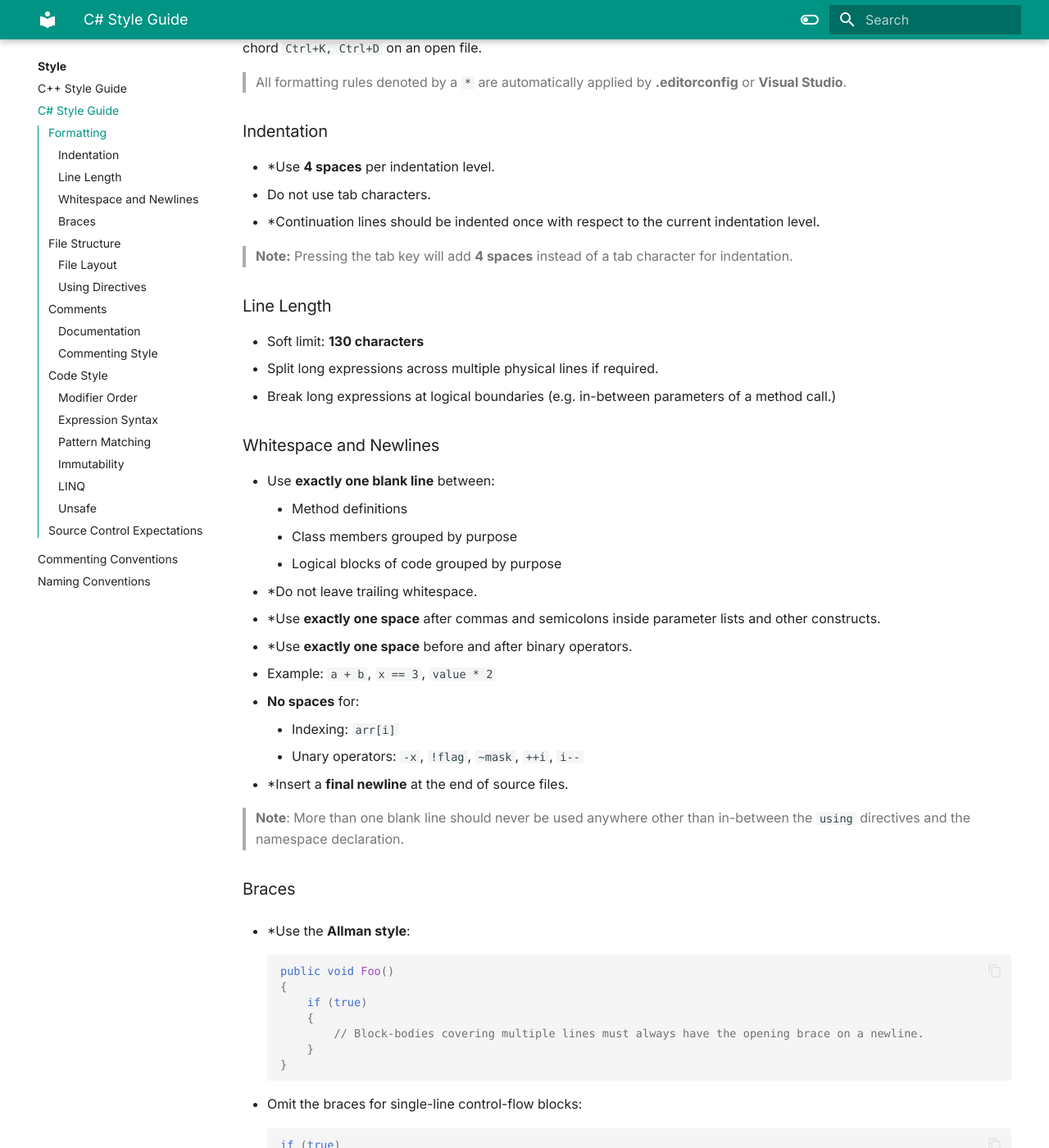
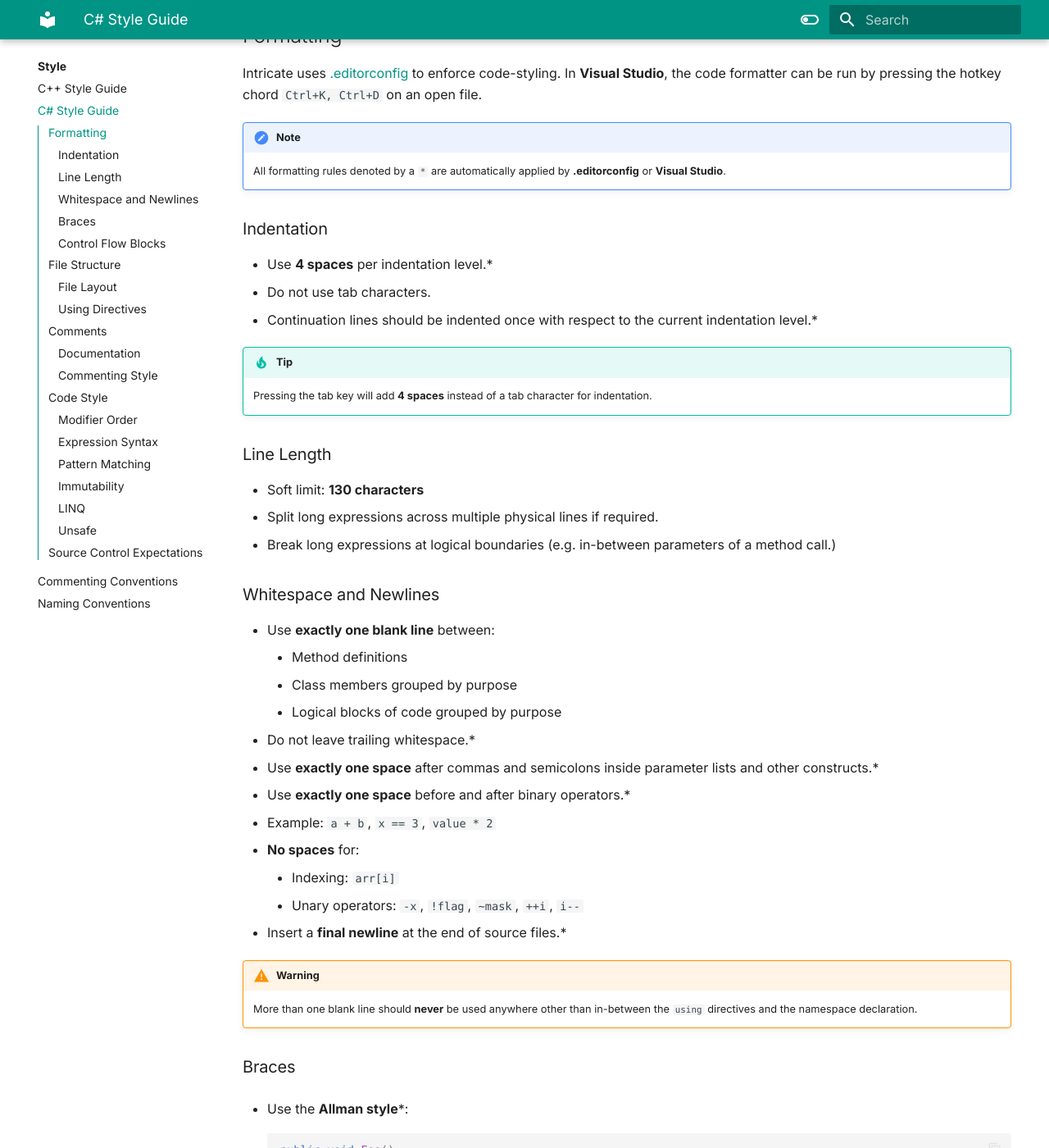
Before and after one commit to Intricate-Dev-Team/IntricateEngineDocs, an MkDocs documentation site: the page built from docs/style/csharp-style.md, in a window 1280 px wide and 1400 px high, scrolled down 417 px. Shown: the whole window at 82% size. Built offline with MkDocs 1.6.1 and Material for MkDocs 9.7.7, drawn with Linux system fonts in a browser that asks for light colours; some web fonts are replaced; some of the changed text lies outside the part shown.

Commit message:
Fix csharp_style.md

````diff
--- a/docs/style/csharp-style.md
+++ b/docs/style/csharp-style.md
@@ -11,15 +12,17 @@ This section defines stylistic, structural, and formatting standards for C# sour
 
 Intricate uses [.editorconfig](https://editorconfig.org/) to enforce code-styling. In **Visual Studio**, the code formatter can be run by pressing the hotkey chord `Ctrl+K, Ctrl+D` on an open file.
 
-> All formatting rules denoted by a `*` are automatically applied by **.editorconfig** or **Visual Studio**.
+!!! note
+    All formatting rules denoted by a `*` are automatically applied by **.editorconfig** or **Visual Studio**.
 
 ### Indentation
 
-- \*Use **4 spaces** per indentation level.
+- Use **4 spaces** per indentation level.\*
 - Do not use tab characters.
-- \*Continuation lines should be indented once with respect to the current indentation level.
+- Continuation lines should be indented once with respect to the current indentation level.\*
 
-> **Note:** Pressing the tab key will add **4 spaces** instead of a tab character for indentation.
+!!! tip
+    Pressing the tab key will add **4 spaces** instead of a tab character for indentation.
 
 ### Line Length
 
@@ -33,20 +36,21 @@ Intricate uses [.editorconfig](https://editorconfig.org/) to enforce code-stylin
     - Method definitions
     - Class members grouped by purpose
     - Logical blocks of code grouped by purpose
-- \*Do not leave trailing whitespace.
-- \*Use **exactly one space** after commas and semicolons inside parameter lists and other constructs.
-- \*Use **exactly one space** before and after binary operators.
+- Do not leave trailing whitespace.\*
+- Use **exactly one space** after commas and semicolons inside parameter lists and other constructs.\*
+- Use **exactly one space** before and after binary operators.\*
   - Example: `a + b`, `x == 3`, `value * 2`
   - **No spaces** for:
     - Indexing: `arr[i]`
     - Unary operators: `-x`, `!flag`, `~mask`, `++i`, `i--`
-- \*Insert a **final newline** at the end of source files.
+- Insert a **final newline** at the end of source files.\*
 
-> **Note**: More than one blank line should never be used anywhere other than in-between the `using` directives and the namespace declaration.
+!!! warning
+    More than one blank line should **never** be used anywhere other than in-between the `using` directives and the namespace declaration.
 
 ### Braces
 
-- \*Use the **Allman style**:
+- Use the **Allman style**\*:
 ``` C#
 public void Foo()
 {
@@ -75,6 +79,21 @@ if (printNumbers)
 ``` C#
 public void Foo() { } // Inlined empty braces with a space in-between
 ```
+
+### Control Flow Blocks
+
+- Do not inline control-flow blocks:
+``` C#
+// Don't do this
+while (true) DoWork();
+
+// Do this instead
+while (true)
+    DoWork();
+```
+
+- `else`, `catch`, `finally` and `case` must always appear on its own line.
+- Prefer ternary expressions over simple `if-else` blocks.
 
 ---
 
@@ -125,10 +144,12 @@ public void Foo() { } // Inlined empty braces with a space in-between
 ### Documentation
 
 Use XML documentation comments for:
+
 - Public types
 - Public and protected members
 
-> **Note**: We may switch to Doxygen comments soon.
+!!! note
+    We may switch to Doxygen comments soon.
 
 ### Commenting Style
 
````
Also changed, not shown: other parts of docs/style/csharp-style.md (+6 -4 lines), docs/style/cpp-style.md (+1 -1 lines).
